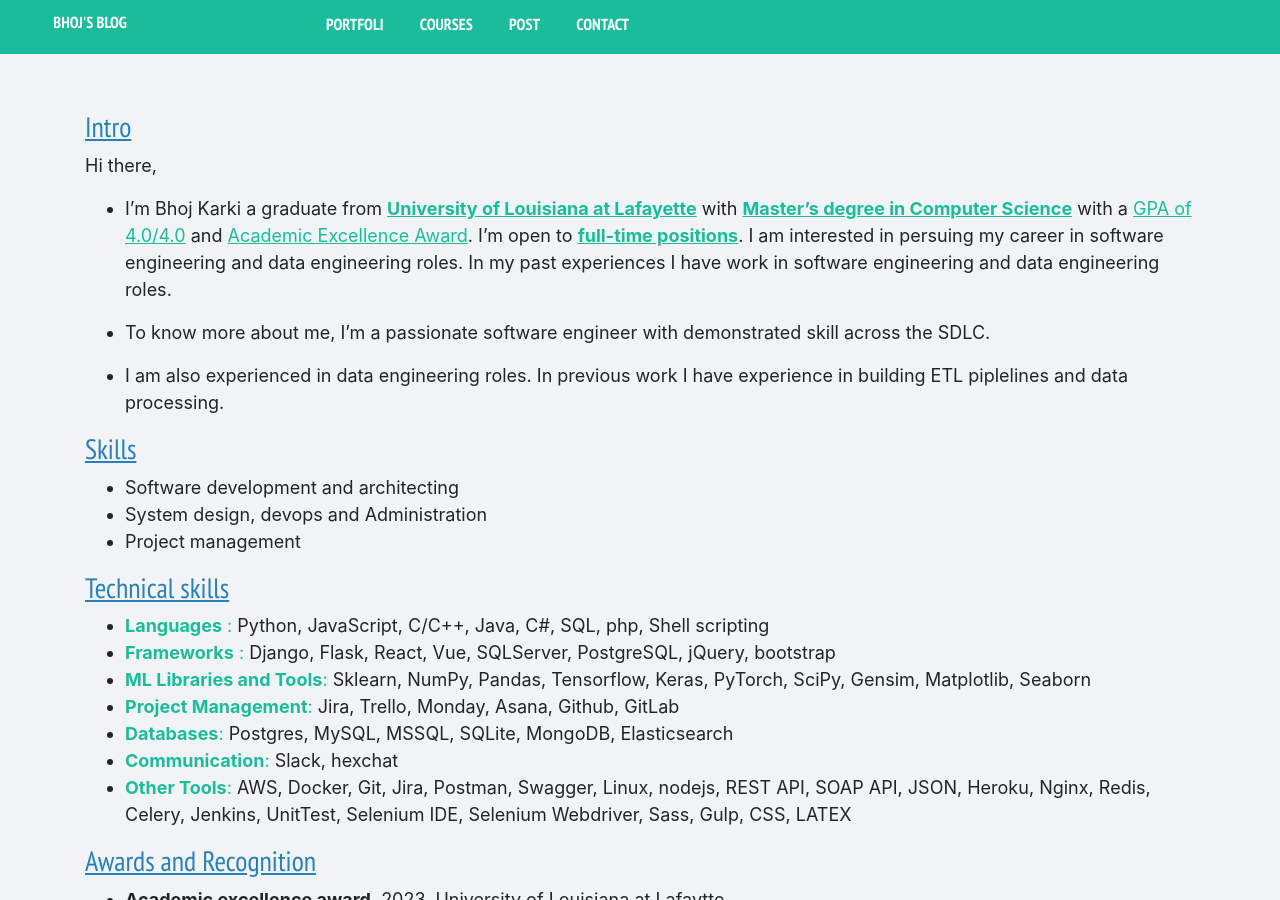
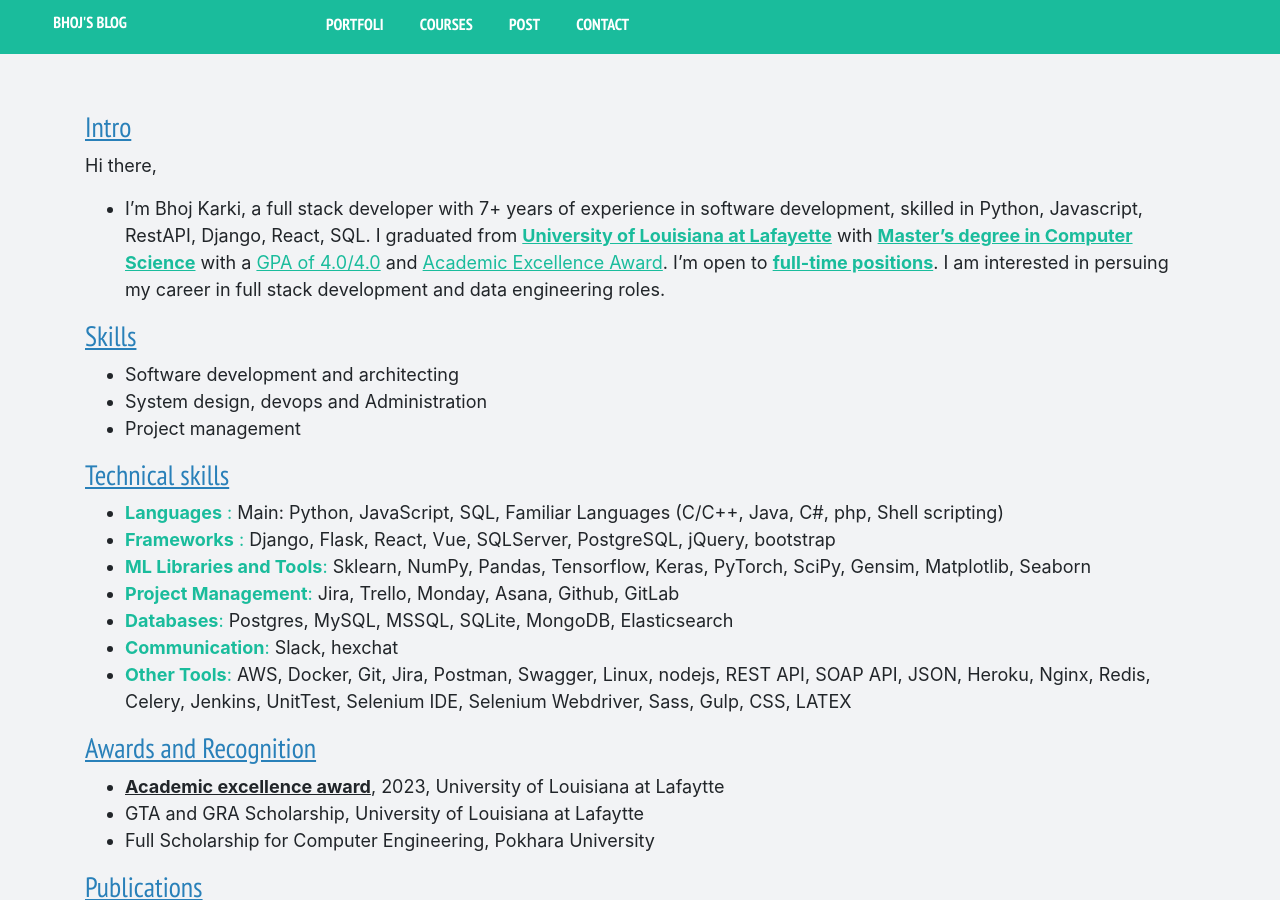
Before and after one commit to bhoj001/bhoj001.github.io, a Jekyll site: the page built from about.md, in a window 1280 px wide and 900 px high. Built offline with Jekyll 4.4.1, drawn with Linux system fonts in a browser that asks for light colours; nearby versions of some CDN libraries; library files that are not in the unit come from our copies.

Commit message:
edited website

```diff
--- a/about.md
+++ b/about.md
@@ -27,11 +27,7 @@
 
 ### <span style="color:#2980b9"><u> Intro </u></span>
 Hi there,
-* I'm Bhoj Karki a graduate from <span style="color: #1abc9c;"><ins>__University of Louisiana at Lafayette__</ins></span> with <span style="color: #1abc9c;"><ins>__Master's degree in Computer Science__</ins></span> with a <span style="color: #1abc9c;"><ins>GPA of 4.0/4.0</ins></span> and <span style="color: #1abc9c;"><ins>Academic Excellence Award</ins></span>. I'm open to <span style="color: #1abc9c;"><ins> __full-time positions__</ins></span>. I am interested in persuing my career in software engineering and data engineering roles. In my past experiences I have work in software engineering and data engineering roles.
-
-* To know more about me, I'm a passionate software engineer with demonstrated skill across the SDLC.
-
-* I am also experienced in data engineering roles. In previous work I have experience in building ETL piplelines and data processing.
+* I'm Bhoj Karki, a full stack developer with 7+ years of experience in software development, skilled in Python, Javascript, RestAPI, Django, React, SQL. I graduated from <span style="color: #1abc9c;"><ins>__University of Louisiana at Lafayette__</ins></span> with <span style="color: #1abc9c;"><ins>__Master's degree in Computer Science__</ins></span> with a <span style="color: #1abc9c;"><ins>GPA of 4.0/4.0</ins></span> and <span style="color: #1abc9c;"><ins>Academic Excellence Award</ins></span>. I'm open to <span style="color: #1abc9c;"><ins> __full-time positions__</ins></span>. I am interested in persuing my career in full stack development and data engineering roles.
 
 
 ### <span style="color:#2980b9"><u> Skills </u></span>
@@ -40,7 +36,7 @@
 - Project management
 
 ### <span style="color:#2980b9"><u> Technical skills </u></span>
-- <span style="color: #1abc9c;"> __Languages__ :</span> Python, JavaScript, C/C++, Java, C#, SQL, php, Shell scripting
+- <span style="color: #1abc9c;"> __Languages__ :</span> Main: Python, JavaScript, SQL, Familiar Languages (C/C++, Java, C#,  php, Shell scripting)
 - <span style="color: #1abc9c;"> __Frameworks__ :</span> Django, Flask, React, Vue, SQLServer, PostgreSQL, jQuery, bootstrap
 - <span style="color: #1abc9c;"> __ML Libraries and Tools__:</span> Sklearn, NumPy, Pandas, Tensorflow, Keras, PyTorch, SciPy, Gensim, Matplotlib, Seaborn
 - <span style="color: #1abc9c;"> __Project Management__:</span> Jira, Trello, Monday, Asana, Github, GitLab
```
